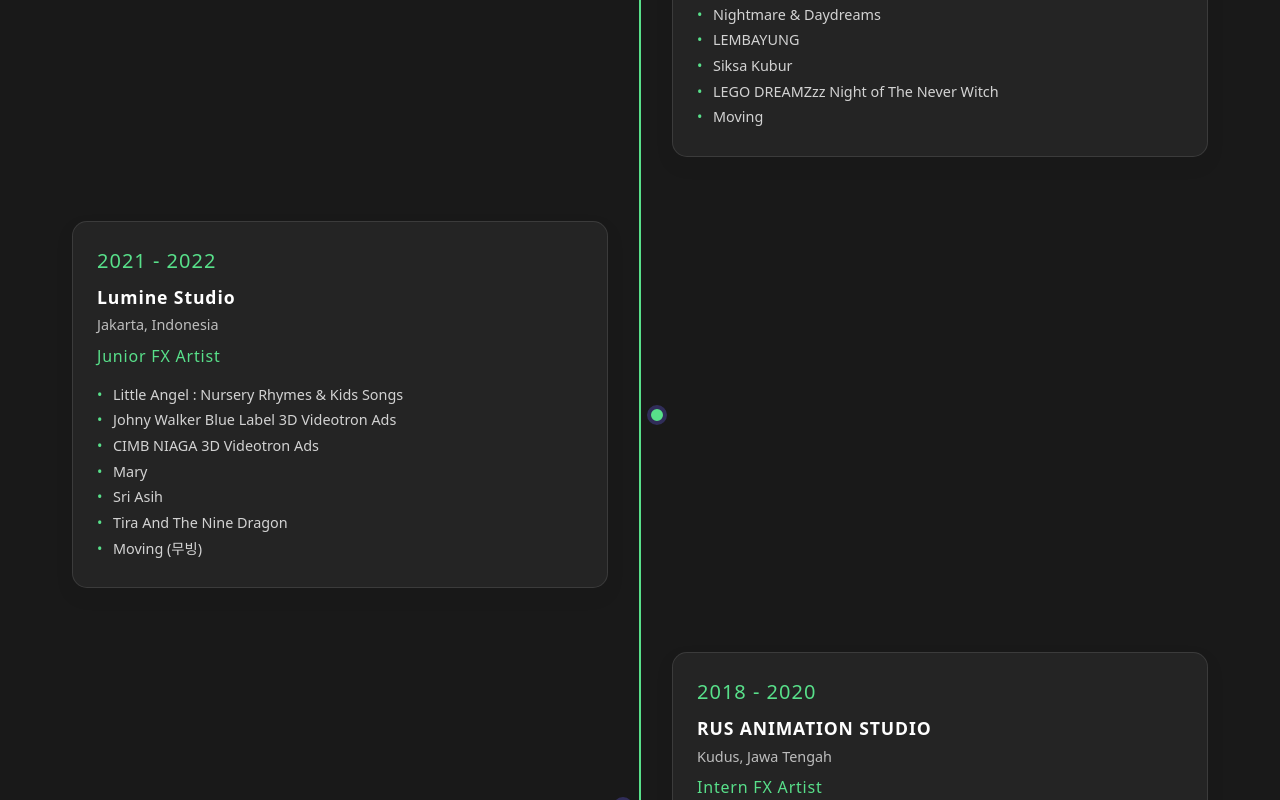
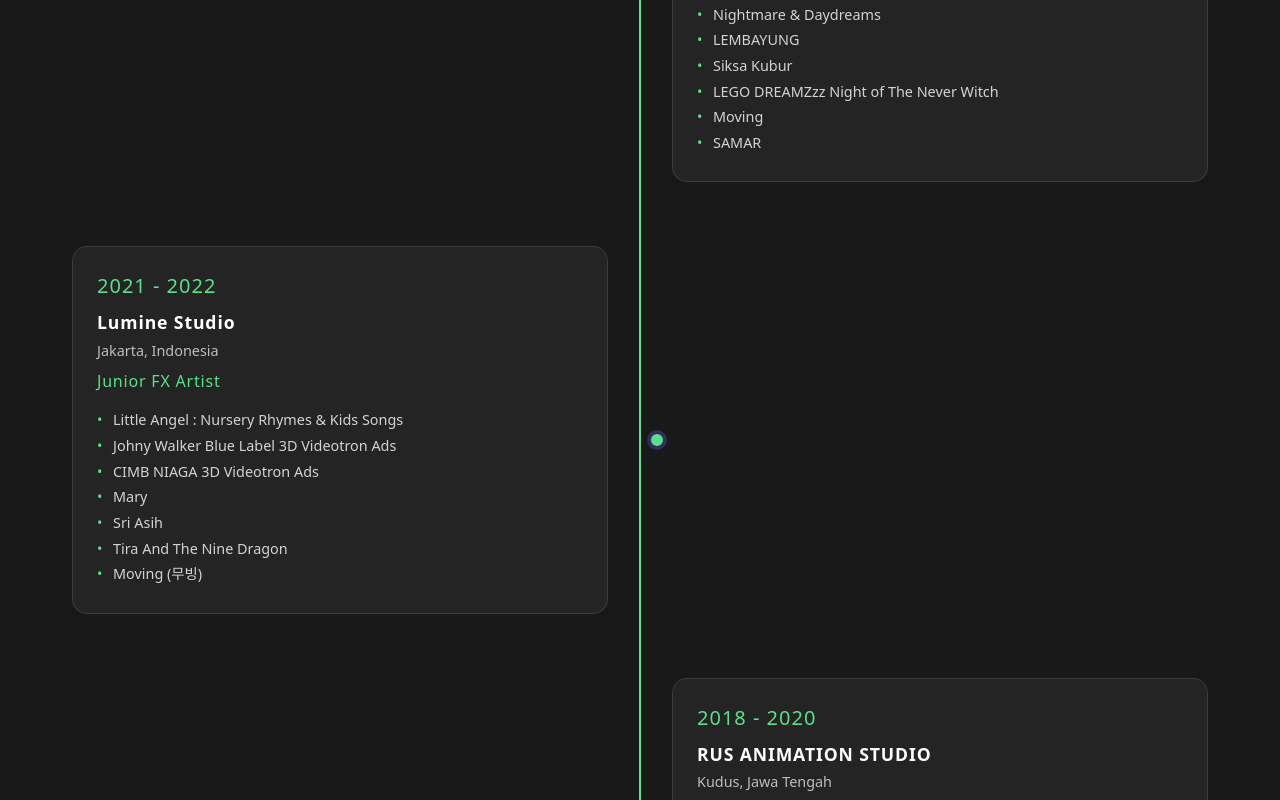
Before and after one commit to valrazi/shea3d-revamp, a Nuxt app: page / in a window 1280 px wide. Shown: the part 2040-2840 px from the top of the page. Built offline with nearby package versions, Linux system fonts and the light colour scheme.

Commit message:
update timeline and projects list

```diff
--- a/components/Projects.vue
+++ b/components/Projects.vue
@@ -69,6 +69,12 @@
         title: 'The Siege at Thorn High',
         platform: 'Featured Film',
         image: 'https://res.cloudinary.com/dj2fvefmt/image/upload/v1745940506/auuzgfq0kwo34vsnrcgb.jpg'
+    },
+    {
+        id: 11,
+        title: 'Samar',
+        platform: 'Featured Film',
+        image: 'https://res.cloudinary.com/dj2fvefmt/image/upload/v1746277836/dgftvptnibdlduf1vita.jpg'
     }
 ]
 
--- a/components/Timeline.vue
+++ b/components/Timeline.vue
@@ -45,7 +45,9 @@
       'Nightmare & Daydreams',
       'LEMBAYUNG', 'Siksa Kubur',
       'LEGO DREAMZzz Night of The Never Witch',
-      'Moving']
+      'Moving',
+      'SAMAR'
+    ]
   },
 
   {
```
